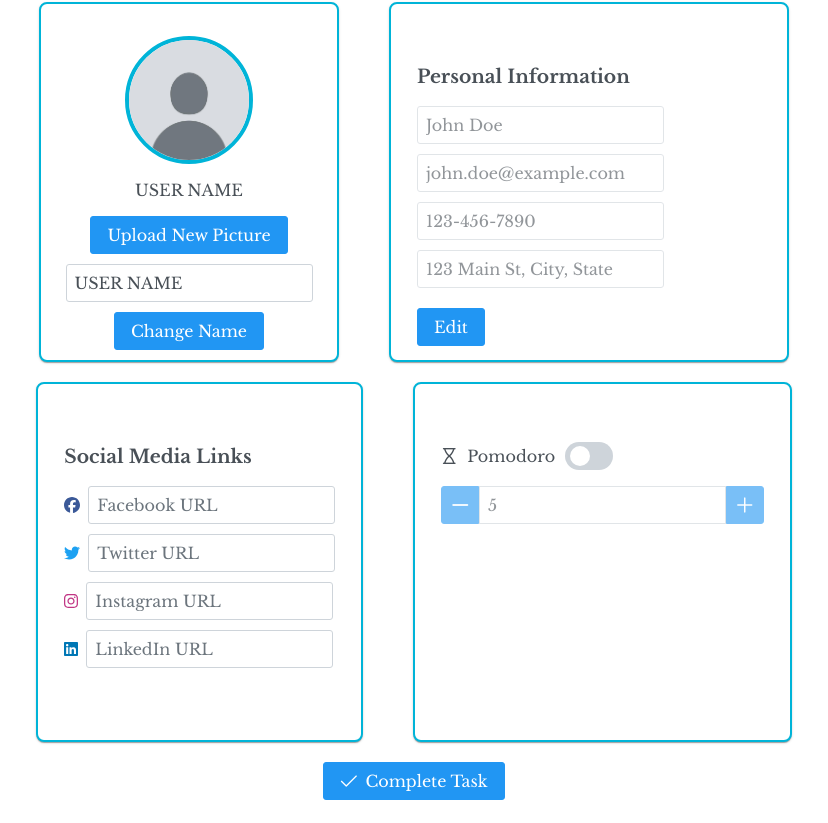
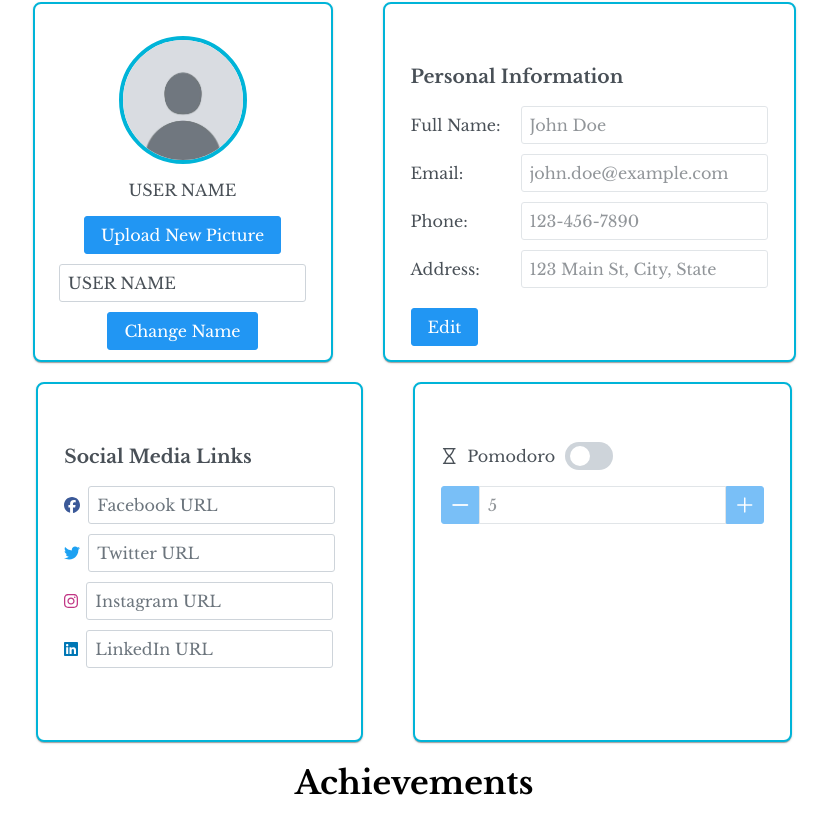
Before and after one commit to MatthewAl2/SASEHACK2024, a React (Create React App) app in the folder frontend/: page /profile in a window 1280 px wide. Shown: the part 206-1029 px from the top of the page, without its empty margins (226-1054 px from the left). Built offline with nearby package versions, Linux system fonts and the light colour scheme; a web font is replaced by a local one.

Commit message:
moved cards around

```diff
--- a/frontend/src/pages/profile.js
+++ b/frontend/src/pages/profile.js
@@ -1,4 +1,4 @@
-import React, { useState, useEffect } from 'react';
+import React, { useState, useEffect, cloneElement } from 'react';
 import { Button } from 'primereact/button';
 import { InputSwitch } from 'primereact/inputswitch';
 import { InputNumber } from 'primereact/inputnumber';
@@ -128,7 +128,7 @@ export function ProfilePage() {
             </div>
 
             {/* Profile Section */}
-            <h1>Profile</h1>
+            <h1 style={{ textAlign: 'center'}}>Profile</h1>
             <div style={{
                 display: 'flex',
                 justifyContent: 'flex-end',
@@ -158,39 +158,50 @@ export function ProfilePage() {
                 </Card>
 
                 {/* New Personal Information Card */}
-                <Card style={{ border: '2px solid #00b4d8', borderRadius: '8px', maxWidth: '400px', height: '360px', marginLeft: '50px' }}>
-                    <div style={{ padding: '10px' }}>
-                        <h3>Personal Information</h3>
+                <Card style={{ border: '2px solid #00b4d8', borderRadius: '8px', maxWidth: '600px', height: '360px', marginLeft: '50px' }}>
+                <div style={{ padding: '10px' }}>
+                    <h3>Personal Information</h3>
+                    <div style={{ display: 'flex', alignItems: 'center', marginBottom: '10px' }}>
+                        <label style={{ width: '100px', marginRight: '10px' }}>Full Name:</label>
                         <InputText
                             value={fullName}
                             onChange={(e) => setFullName(e.target.value)}
                             disabled={!isEditing}
                             placeholder="Full Name"
-                            style={{ marginBottom: '10px' }}
+                            style={{ flex: 1 }}
                         />
+                    </div>
+                    <div style={{ display: 'flex', alignItems: 'center', marginBottom: '10px' }}>
+                        <label style={{ width: '100px', marginRight: '10px' }}>Email:</label>
                         <InputText
                             value={email}
                             onChange={(e) => setEmail(e.target.value)}
                             disabled={!isEditing}
                             placeholder="Email"
-                            style={{ marginBottom: '10px' }}
+                            style={{ flex: 1 }}
                         />
+                    </div>
+                    <div style={{ display: 'flex', alignItems: 'center', marginBottom: '10px' }}>
+                        <label style={{ width: '100px', marginRight: '10px' }}>Phone:</label>
                         <InputText
                             value={phone}
                             onChange={(e) => setPhone(e.target.value)}
                             disabled={!isEditing}
                             placeholder="Phone"
-                            style={{ marginBottom: '10px' }}
+                            style={{ flex: 1 }}
                         />
+                    </div>
+                    <div style={{ display: 'flex', alignItems: 'center', marginBottom: '10px' }}>
+                        <label style={{ width: '100px', marginRight: '10px' }}>Address:</label>
                         <InputText
                             value={address}
                             onChange={(e) => setAddress(e.target.value)}
                             disabled={!isEditing}
                             placeholder="Address"
-                            style={{ marginBottom: '10px' }}
+                            style={{ flex: 1 }}
                         />
-                        <div>
-                        {/* Move the button here */}
+                    </div>
+                    <div>
                         <Button
                             label={isEditing ? "Save Changes" : "Edit"}
                             onClick={() => {
@@ -199,11 +210,11 @@ export function ProfilePage() {
                                 }
                                 setIsEditing(!isEditing);
                             }}
-                            style={{ marginTop: '10px' }} // Optional: add some margin for spacing
+                            style={{ marginTop: '10px'}}
                         />
-                        </div>
                     </div>
-                </Card>
+                </div>
+            </Card>
             </div>
 
                 {/* Social Media Links Card */}
@@ -262,13 +273,8 @@ export function ProfilePage() {
                 </Card>
             </div>
 
-            {/* Task Completion Button */}
-            <div style={{ display: 'flex', justifyContent: 'center', marginTop: '20px' }}>
-                <Button label="Complete Task" icon="pi pi-check" onClick={increaseProgress} />
-            </div>
-
             {/* Achievements Section */}
-            <h1>Achievements</h1>
+            <h1 style={{ textAlign: 'center'}}>Achievements</h1>
             <div style={{ borderTop: '1px solid #ccc', maxWidth: '1000px', margin: '0 auto' }} />
 
             <div className="parent-container" style={{ width: '100vw', height: '100vh' }}>
```
